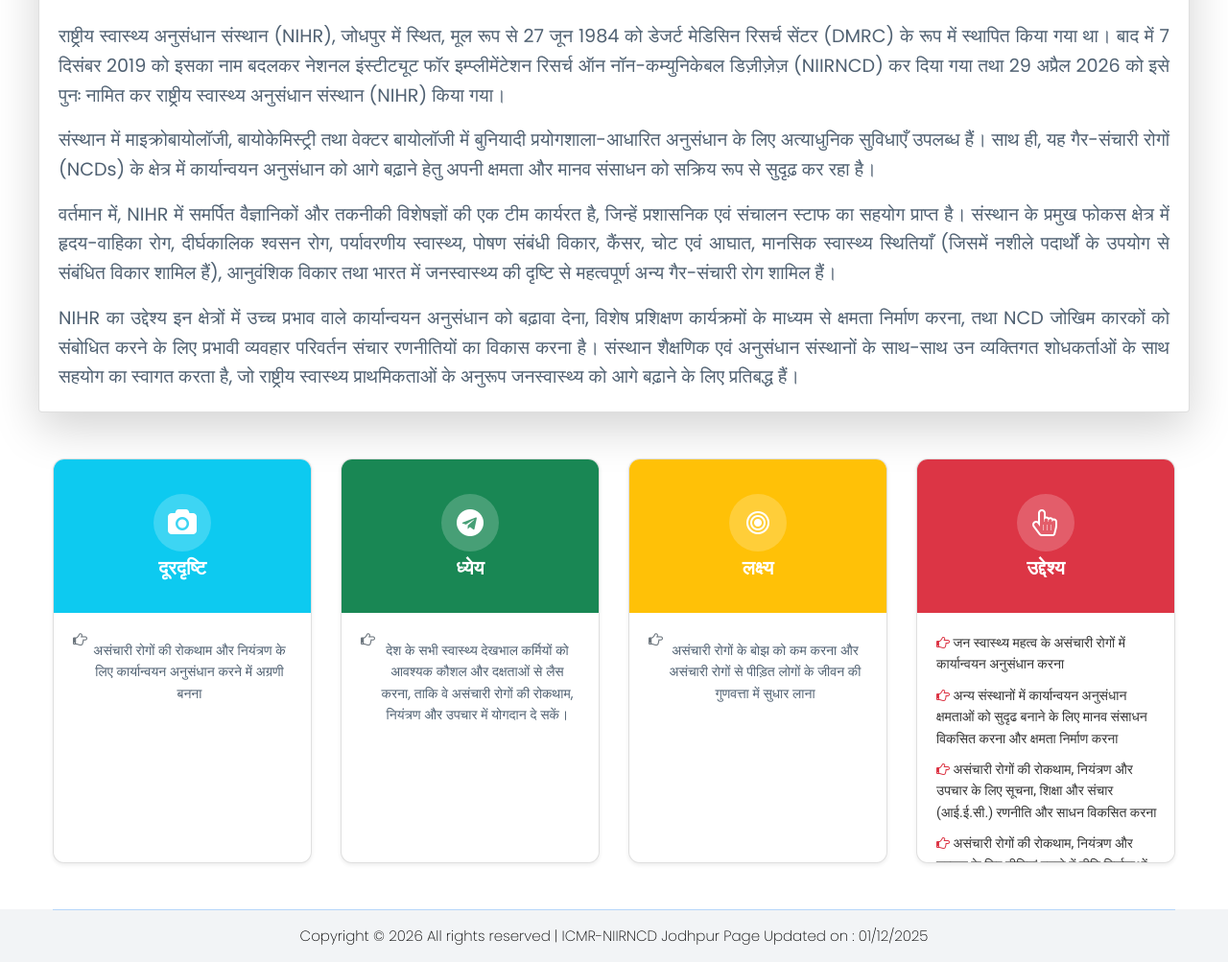
After one commit to manishparj/nihrjodhpur, a PHP site: page /habout-nihr.php in a window 1280 px wide. The commit adds this page. Shown: the part 1367-2370 px from the top of the page at 96% size. Run offline with PHP 8.4, Linux system fonts and the light colour scheme; data comes from the database, SQL or seed files in the repository; some libraries are stand-ins or nearby versions; some web fonts are replaced.

Commit message:
Initial commit NIHR renaming header & about hindex

```diff
--- a/config/hheader.php
+++ b/config/hheader.php
@@ -5,8 +5,6 @@
             <div class="container h-100">
                 <div class="row h-100 align-items-center">
                     <div class="col-12 justify-content-between px-1" style="line-height: 25px;">
-
-
 
                         <!-- top-bar Area -->
 
@@ -22,10 +20,9 @@
 
                             </select></span>
 
-
                         <span><a class="f-right px-1" style="font-size: 0.88em;color: #333;" href="screen-reader-help.php">/ Screen Reader Access /</a></span>
                         <span class="f-right border-1">
-                        <button id="btn1" class="border-0 btn-default " style="color:#000 ;">A+</button> &nbsp;
+                            <button id="btn1" class="border-0 btn-default " style="color:#000 ;">A+</button> &nbsp;
                             <button id="btn2" class="border-0 btn-default" style="color:#000 ;">A</button> &nbsp;
                             <button id="btn3" class="border-0 btn-default" style="color:#000 ;">A-</button> &nbsp;
 
@@ -37,20 +34,14 @@
 
         <div class="mid-header-area">
             <div class="container-fluid">
-                <div class="row align-middle">
+                <div class="row">
                     <div class="col-4 text-right">
-                        <a href="hindex.php"><img src="assets/img/logo/logo3.jpg" alt=""></a>
+                        <a href="index.php"><img src="assets/img/logo/nihrlogo.png" alt=""></a>
                     </div>
-                    <div class="col-5 text-right">
-                        <h4 class="text-right font-weight-bold" style="color:#003679 ;">राष्ट्रीय असंचारी रोग कार्यान्वयन अनुसंधान संस्थान,
-                            जोधपुर<br></h4>
-                        <h6 class="text-right" style="font-size:0.9rem!important">National Institute for Implementation Research on
-                            Non-Communicable Diseases, Jodhpur</h6>
-                    </div>
-                    <div class="col-3">
-                        <img src="assets/img/logo/logo75.png" alt="" style="height:80px ;">
-                        <img src="assets/img/logo/g20-2023-india-logo.png" alt="g20-2023-india-logo" style="height:80px;"/>
-
+                   <div class="col-6 text-right d-flex flex-column justify-content-center">
+                        <h4 class="text-right font-weight-bold" style="color:#003679 ;letter-spacing: 3px;
+    font-size: 1.8rem;">राष्ट्रीय स्वास्थ्य अनुसंधान संस्थान, जोधपुर<br></h4>
+                        <h6 class="text-right font-weight-bold" style="font-size:1.6rem!important;letter-spacing: 3px;">National Institute of Health Research, Jodhpur</h6>
                     </div>
                 </div>
             </div>
@@ -77,17 +68,22 @@
                             </div>
 
                             <!-- Nav Start -->
-                            <div class="classynav" style="font-size: 0.8rem;">
+                            <div class="classynav">
                                 <ul>
                                     <li><a href="hindex.php">मुखपृष्ठ</a></li>
                                     <li><a href="#">हमारे बारे में</a>
                                         <ul class="dropdown" style="width: 350px;">
-                                            <li><a href="habout-niirncd.php">ICMR-NIIRNCD के बारे में</a></li>
+                                            <li><a href="habout-nihr.php">ICMR-NIHR के बारे में</a></li>
                                             <li><a href="hdgicmr.php">महानिदेशक ICMR के बारे में </a></li>
                                             <!-- <li><a href="haspaintalchair.php">Dr. A. S. Paintal Distinguished Scientist Chair</a></li> -->
                                             <li><a href="habout-director.php">निदेशक के बारे में</a></li>
                                             <li><a href="habout-mrhrubk.php">क्षेत्र इकाई</a></li>
                                             <li><a href="hour-team.php">हमारी टीम</a></li>
+                                            <li><a href="organogram.php">हमारा ऑर्गनोग्राम</a></li>
+                                            <li><a href="committee.php">हमारी समिति</a></li>
+                                            <li><a href="leadership.php">नेतृत्व से मिलें</a></li>
+                                            <li><a href="former-directors.php">
+पूर्व निदेशक</a></li>
                                         </ul>
                                     </li>
                                     <li><a href="#">अनुसंधान</a>
@@ -105,21 +101,26 @@
                                     </li>
                                     <li><a href="hevents.php">कार्यक्रम</a>
                                     </li>
-                                    <li><a href="#">सम्बंधित बंध</a>
+                                    <li><a href="#">मीडिया</a>
+                                    <ul class="dropdown" style="width: 180px;">
+                                            <li><a href="photogallery.php">फोटो गैलरी</a></li>
+                                        </ul>
+                                    </li>
+                                    <li><a href="#">Links</a>
                                     <ul class="dropdown" style="width: 350px;">
                                              <li><a href="http://www.icmr.gov.in/">भारतीय आयुर्विज्ञान अनुसंधान परिषद&nbsp;<i class="fa fa-external-link"></i></a></li>
                                             <li><a href="http://www.dhr.gov.in/">स्वास्थ्य अनुसंधान विभाग &nbsp;<i class="fa fa-external-link"></i></a></li>
                                             <li><a href="https://www.mohfw.gov.in/">स्वास्थ्य और परिवार कल्याण विभाग&nbsp;<i class="fa fa-external-link"></i></a></li>
+                                            <li><a href="calendar.php">कैलेंडर 2026</a></li>
 
                                         </ul>
                                     </li>
-                                    <li><a href="#">मीडिया</a>
+                                    <li><a href="#">संपर्क</a>
                                     <ul class="dropdown" style="width: 180px;">
-                                            <li><a href="hphotogallery.php">फोटो गैलरी</a></li>
-                                            <li><a href="#">विडियो गैलरी</a></li>
+                                            <li><a href="Hcontact.php">संपर्क</a></li>
+                                            <li><a href="directory.php">स्टाफ़ निदेशिका</a></li>
                                         </ul>
                                     </li>
-                                    <li><a href="hcontact.php">संपर्क</a></li>
                                 </ul>
                             </div>
                             <!-- Nav End -->
--- /dev/null
+++ b/habout-nihr.php
@@ -0,0 +1,429 @@
+<?php
+include('config/config.php');
+?>
+<!doctype html>
+<html class="no-js" lang="zxx">
+
+<head>
+    <meta charset="utf-8">
+    <meta http-equiv="x-ua-compatible" content="ie=edge">
+    <title>ICMR-NIHR </title>
+    <meta name="description" content="">
+    <meta name="viewport" content="width=device-width, initial-scale=1">
+
+    <link rel="manifest" href="site.webmanifest">
+    <link rel="shortcut icon" type="image/x-icon" href="assets/img/favicon.ico">
+
+    <!-- CSS here -->
+    <link rel="stylesheet" href="assets/css/bootstrap.min.css">
+    <link rel="stylesheet" href="assets/css/owl.carousel.min.css">
+    <link rel="stylesheet" href="assets/css/flaticon.css">
+    <link rel="stylesheet" href="assets/css/slicknav.css">
+    <link rel="stylesheet" href="assets/css/animate.min.css">
+    <link rel="stylesheet" href="assets/css/magnific-popup.css">
+    <link rel="stylesheet" href="assets/css/fontawesome-all.min.css">
+    <link rel="stylesheet" href="assets/css/themify-icons.css">
+    <link rel="stylesheet" href="assets/css/slick.css">
+    <link rel="stylesheet" href="assets/css/nice-select.css">
+    <link rel="stylesheet" href="assets/css/style.css">
+    <link rel="stylesheet" href="stylenav.css">
+    <link rel="stylesheet" href="assets/datatables/dataTables.bootstrap4.css">
+    <style>
+                    /* FORCE SAME HEIGHT FOR ALL TILE CARDS */
+            .tile-card {
+                display: flex;
+                flex-direction: column;
+                height: 100%;
+            }
+
+            /* HEADER FIXED HEIGHT */
+            .tile-card .card-header {
+                min-height: 160px;
+                display: flex;
+                flex-direction: column;
+                align-items: center;
+                justify-content: center;
+            }
+
+            /* BODY STRETCH */
+            .tile-card .card-body {
+                flex-grow: 1;
+                display: flex;
+                align-items: flex-start;
+                font-size: 0.95rem;
+                line-height: 1.8;
+            }
+
+            /* OBJECTIVE LIST SPACING */
+            .tile-card ul li {
+                margin-bottom: 10px;
+            }
+
+            /* MOBILE SAFE */
+            @media (max-width: 768px) {
+                .tile-card .card-header {
+                    min-height: auto;
+                }
+            }
+
+                .tile-card {
+                transition: transform 0.3s ease, box-shadow 0.3s ease;
+            }
+
+            .tile-card:hover {
+                transform: translateY(-8px);
+                box-shadow: 0 10px 25px rgba(0,0,0,0.15);
+            }
+
+            .card-header h5 {
+                font-weight: 600;
+            }
+            /* ICMR THEME */
+            :root {
+                --icmr-blue: #0b5ed7;
+                --icmr-green: #198754;
+                --icmr-teal: #0dcaf0;
+                --icmr-warning: #ffc107;
+                --icmr-danger: #dc3545;
+            }
+
+            /* CARD ANIMATION */
+            .tile-card {
+                border-radius: 16px;
+                overflow: hidden;
+                transition: all 0.35s ease;
+                animation: fadeUp 0.8s ease forwards;
+                opacity: 0;
+            }
+
+            .tile-card:hover {
+                transform: translateY(-10px);
+                box-shadow: 0 15px 35px rgba(0,0,0,0.2);
+            }
+
+            /* FADE-UP EFFECT */
+            @keyframes fadeUp {
+                from {
+                    opacity: 0;
+                    transform: translateY(25px);
+                }
+                to {
+                    opacity: 1;
+                    transform: translateY(0);
+                }
+            }
+
+            /* HEADER STYLING */
+            .tile-card .card-header {
+                text-align: center;
+                padding: 25px 15px;
+                border-bottom: none;
+            }
+
+            /* ICON BADGE */
+            .icon-badge {
+                width: 60px;
+                height: 60px;
+                border-radius: 50%;
+                display: inline-flex;
+                align-items: center;
+                justify-content: center;
+                font-size: 26px;
+                margin-bottom: 10px;
+                background: rgba(255,255,255,0.2);
+                transition: transform 0.3s ease;
+            }
+
+            /* ICON HOVER EFFECT */
+            .tile-card:hover .icon-badge {
+                transform: scale(1.15);
+            }
+
+            /* BODY TEXT */
+            .tile-card .card-body {
+                font-size: 15px;
+                color: #333;
+            }
+
+            /* IMAGE ENHANCEMENT */
+            .card-img-top {
+                border-radius: 14px;
+                transition: transform 0.4s ease;
+            }
+
+            .card-img-top:hover {
+                transform: scale(1.03);
+            }
+
+            /* RESPONSIVE FIXES */
+            @media (max-width: 768px) {
+                .tile-card {
+                    margin-bottom: 20px;
+                }
+            }
+.tile-card {
+  border-radius: 12px;
+  transition: all 0.3s ease;
+}
+
+.tile-card:hover {
+  transform: translateY(-6px);
+  box-shadow: 0 12px 25px rgba(0,0,0,0.12);
+}
+
+.icon-badge {
+  font-size: 28px;
+  margin-bottom: 5px;
+}
+
+.card-body p,
+.card-body li {
+  font-size: 14px;
+  line-height: 1.6;
+}
+
+.objective-scroll {
+  max-height: 260px;
+  overflow-y: auto;
+  padding-right: 8px;
+}
+
+/* subtle scrollbar */
+.objective-scroll::-webkit-scrollbar {
+  width: 6px;
+}
+.objective-scroll::-webkit-scrollbar-thumb {
+  background: #ccc;
+  border-radius: 10px;
+}
+
+
+    </style>
+
+</head>
+
+<body id="bg">
+
+    <!-- Preloader Start -->
+    <div id="preloader-active">
+        <div class="preloader d-flex align-items-center justify-content-center">
+            <div class="preloader-inner position-relative">
+                <div class="preloader-circle"></div>
+                <div class="preloader-img pere-text">
+                    <img src="assets/img/logo/loaderlogo.jpg" alt="">
+                </div>
+            </div>
+        </div>
+    </div>
+    <!-- Preloader Start -->
+
+    <?php include('config/hheader.php'); ?>
+
+
+    <main>
+
+        <!-- slider Area Start-->
+        <div class="slider-area">
+            <!-- Mobile Menu -->
+            <div class="single-slider slider-height2 d-flex align-items-center" style="background-image:url(assets/img/hero/services_hero.jpg);">
+                <div class="container">
+                    <div class="row">
+                        <div class="col-xl-12">
+                            <div class="hero-cap text-center">
+                                <h2>About ICMR-NIHR Jodhpur</h2>
+                            </div>
+                        </div>
+                    </div>
+                </div>
+            </div>
+        </div>
+        <!-- slider Area End-->
+
+       <section class="my-5">
+    <div class="container">
+        <div class="row">
+            <div class="card col-lg-12 text-center shadow-lg" style="padding: 0">
+                <div class="card-header bg-primary text-white" style="background-color: #134b8a !important;">
+                    <h4 class="font-weight-bold">
+                        राष्ट्रीय स्वास्थ्य अनुसंधान संस्थान, जोधपुर
+                    </h4>
+                    <h5>New Pali Road, Jodhpur</h5>
+                </div>
+
+                <div class="card-body">
+                    <img class="card-img-top img-fluid rounded mb-4"
+                         src="assets/img/about/building.jpg"
+                         alt="Card image cap">
+
+                    <p id="bg1" class="card-text text-justify " style="font-size: larger;">
+                        राष्ट्रीय स्वास्थ्य अनुसंधान संस्थान (NIHR), जोधपुर में स्थित, मूल रूप से 27 जून 1984 को डेजर्ट मेडिसिन रिसर्च सेंटर (DMRC) के रूप में स्थापित किया गया था। बाद में 7 दिसंबर 2019 को इसका नाम बदलकर नेशनल इंस्टीट्यूट फॉर इम्प्लीमेंटेशन रिसर्च ऑन नॉन-कम्युनिकेबल डिज़ीज़ेज़ (NIIRNCD) कर दिया गया तथा 29 अप्रैल 2026 को इसे पुनः नामित कर राष्ट्रीय स्वास्थ्य अनुसंधान संस्थान (NIHR) किया गया।
+                         </p>
+                    <p id="bg1" class="card-text text-justify " style="font-size: larger;">
+                        संस्थान में माइक्रोबायोलॉजी, बायोकेमिस्ट्री तथा वेक्टर बायोलॉजी में बुनियादी प्रयोगशाला-आधारित अनुसंधान के लिए अत्याधुनिक सुविधाएँ उपलब्ध हैं। साथ ही, यह गैर-संचारी रोगों (NCDs) के क्षेत्र में कार्यान्वयन अनुसंधान को आगे बढ़ाने हेतु अपनी क्षमता और मानव संसाधन को सक्रिय रूप से सुदृढ़ कर रहा है।
+                    </p>
+                    <p id="bg1" class="card-text text-justify " style="font-size: larger;">
+                        वर्तमान में, NIHR में समर्पित वैज्ञानिकों और तकनीकी विशेषज्ञों की एक टीम कार्यरत है, जिन्हें प्रशासनिक एवं संचालन स्टाफ का सहयोग प्राप्त है। संस्थान के प्रमुख फोकस क्षेत्र में हृदय-वाहिका रोग, दीर्घकालिक श्वसन रोग, पर्यावरणीय स्वास्थ्य, पोषण संबंधी विकार, कैंसर, चोट एवं आघात, मानसिक स्वास्थ्य स्थितियाँ (जिसमें नशीले पदार्थों के उपयोग से संबंधित विकार शामिल हैं), आनुवंशिक विकार तथा भारत में जनस्वास्थ्य की दृष्टि से महत्वपूर्ण अन्य गैर-संचारी रोग शामिल हैं।
+                    </p>
+                    <p id="bg1" class="card-text text-justify " style="font-size: larger;">
+                        NIHR का उद्देश्य इन क्षेत्रों में उच्च प्रभाव वाले कार्यान्वयन अनुसंधान को बढ़ावा देना, विशेष प्रशिक्षण कार्यक्रमों के माध्यम से क्षमता निर्माण करना, तथा NCD जोखिम कारकों को संबोधित करने के लिए प्रभावी व्यवहार परिवर्तन संचार रणनीतियों का विकास करना है। संस्थान शैक्षणिक एवं अनुसंधान संस्थानों के साथ-साथ उन व्यक्तिगत शोधकर्ताओं के साथ सहयोग का स्वागत करता है, जो राष्ट्रीय स्वास्थ्य प्राथमिकताओं के अनुरूप जनस्वास्थ्य को आगे बढ़ाने के लिए प्रतिबद्ध हैं।
+                    </p>
+                </div>
+            </div>
+        </div>
+    </div>
+</section>
+
+<section class="my-5">
+    <div class="container">
+        <div class="row g-4 align-items-stretch">
+
+            <!-- Vision -->
+            <div class="col-lg-3 col-md-6 col-sm-12">
+                <div class="card h-100 shadow-sm tile-card text-center">
+                    <div class="card-header text-white" style="background:var(--icmr-teal);">
+                        <div class="icon-badge"><i class="fa fa-camera"></i></div>
+                        <h5 class="mb-0">दूरदृष्टि</h5>
+                    </div>
+                    <div class="card-body">
+                        <i class="fa fa-hand-point-right text-muted"></i>
+                        <p class="mt-2 mb-0">
+                            असंचारी रोगों की रोकथाम और नियंत्रण के लिए कार्यान्वयन अनुसंधान करने में अग्रणी बनना
+                        </p>
+                    </div>
+                </div>
+            </div>
+
+            <!-- Mission -->
+            <div class="col-lg-3 col-md-6 col-sm-12">
+                <div class="card h-100 shadow-sm tile-card text-center">
+                    <div class="card-header text-white" style="background:var(--icmr-green);">
+                        <div class="icon-badge"><i class="fa fa-telegram"></i></div>
+                        <h5 class="mb-0">ध्येय</h5>
+                    </div>
+                    <div class="card-body">
+                        <i class="fa fa-hand-point-right text-muted"></i>
+                        <p class="mt-2 mb-0">
+                            देश के सभी स्वास्थ्य देखभाल कर्मियों को आवश्यक कौशल और दक्षताओं से लैस करना, ताकि वे असंचारी रोगों की रोकथाम, नियंत्रण और उपचार में योगदान दे सकें।
+                        </p>
+                    </div>
+                </div>
+            </div>
+
+            <!-- Goal -->
+            <div class="col-lg-3 col-md-6 col-sm-12">
+                <div class="card h-100 shadow-sm tile-card text-center">
+                    <div class="card-header text-white" style="background:var(--icmr-warning);">
+                        <div class="icon-badge"><i class="fa fa-bullseye"></i></div>
+                        <h5 class="mb-0">लक्ष्य</h5>
+                    </div>
+                    <div class="card-body">
+                        <i class="fa fa-hand-point-right text-muted"></i>
+                        <p class="mt-2 mb-0">
+                            असंचारी रोगों के बोझ को कम करना और असंचारी रोगों से पीड़ित लोगों के जीवन की गुणवत्ता में सुधार लाना
+                        </p>
+                    </div>
+                </div>
+            </div>
+
+            <!-- Objective -->
+            <div class="col-lg-3 col-md-6 col-sm-12">
+                <div class="card h-100 shadow-sm tile-card">
+                    <div class="card-header text-white text-center" style="background:var(--icmr-danger);">
+                        <div class="icon-badge"><i class="fa fa-hand-pointer"></i></div>
+                        <h5 class="mb-0">उद्देश्य</h5>
+                    </div>
+
+                    <!-- Scrollable body keeps symmetry -->
+                    <div class="card-body objective-scroll">
+                        <ul class="list-unstyled mb-0">
+                            <li><i class="fa fa-hand-point-right text-danger"></i> जन स्वास्थ्य महत्व के असंचारी रोगों में कार्यान्वयन अनुसंधान करना</li>
+                            <li><i class="fa fa-hand-point-right text-danger"></i> अन्य संस्थानों में कार्यान्वयन अनुसंधान क्षमताओं को सुदृढ बनाने के लिए मानव संसाधन विकसित करना और क्षमता निर्माण करना</li>
+                            <li><i class="fa fa-hand-point-right text-danger"></i> असंचारी रोगों की रोकथाम, नियंत्रण और उपचार के लिए सूचना, शिक्षा और संचार (आई.ई.सी.) रणनीति और साधन विकसित करना</li>
+                            <li><i class="fa fa-hand-point-right text-danger"></i> असंचारी रोगों की रोकथाम, नियंत्रण और उपचार के लिए नीतियां बनाने में नीति निर्माताओं और योजनाकारों को सिफारिशें प्रदान करना</li>
+                            <li><i class="fa fa-hand-point-right text-danger"></i>असंचारी रोगों की रोकथाम, नियंत्रण और उपचार के लिए अभिनव समाधान विकसित करने हेतु अन्य संस्थानों, एजेंसियों और व्यक्तियों के साथ सहभागिता करना</li>
+                            <li><i class="fa fa-hand-point-right text-danger"></i>संचारी रोगों और गैर-संचारी रोगों के बीच एक इंटरफेस बनाना</li>
+                        </ul>
+                    </div>
+                </div>
+            </div>
+
+        </div>
+    </div>
+</section>
+
+    </main>
+    <footer>
+        <!-- Footer Start-->
+
+        <!-- footer-bottom aera -->
+        <?php include('./config/footer.php'); ?>
+
+        <!-- Footer End-->
+    </footer>
+
+    <!-- JS here -->
+
+    <!-- All JS Custom Plugins Link Here here -->
+    <script src="./assets/js/vendor/modernizr-3.5.0.min.js"></script>
+
+    <!-- Jquery, Popper, Bootstrap -->
+    <script src="./assets/js/vendor/jquery-1.12.4.min.js"></script>
+    <script src="./assets/js/popper.min.js"></script>
+    <script src="./assets/js/bootstrap.min.js"></script>
+    <!-- Jquery Mobile Menu -->
+    <script src="./assets/js/jquery.slicknav.min.js"></script>
+
+    <!-- Jquery Slick , Owl-Carousel Plugins -->
+    <script src="./assets/js/owl.carousel.min.js"></script>
+    <script src="./assets/js/slick.min.js"></script>
+
+    <!-- One Page, Animated-HeadLin -->
+    <script src="./assets/js/wow.min.js"></script>
+    <script src="./assets/js/animated.headline.js"></script>
+    <script src="./assets/js/jquery.magnific-popup.js"></script>
+
+    <!-- Scrollup, nice-select, sticky -->
+    <script src="./assets/js/jquery.scrollUp.min.js"></script>
+    <script src="./assets/js/jquery.nice-select.min.js"></script>
+    <script src="./assets/js/jquery.sticky.js"></script>
+
+    <!-- contact js -->
+    <script src="./assets/js/contact.js"></script>
+    <script src="./assets/js/jquery.form.js"></script>
+    <script src="./assets/js/jquery.validate.min.js"></script>
+    <script src="./assets/js/mail-script.js"></script>
+    <script src="./assets/js/jquery.ajaxchimp.min.js"></script>
+
+    <!-- Jquery Plugins, main Jquery -->
+    <script src="./assets/js/jquery-2.2.4.min.js"></script>
+    <script src="./assets/js/plugins.js"></script>
+    <script src="./assets/js/main.js"></script>
+    <script src="./assets/js/active.js"></script>
+
+    <script src="./assets/js/datatables-demo.js"></script>
+    <script src="./assets/datatables/jquery.dataTables.min.js"></script>
+    <script src="./assets/datatables/dataTables.bootstrap4.min.js"></script>
+    <script>
+		$(document).ready(function() {
+			$('#btn1').click(function() {
+				$("#bg").css("fontSize", "18px");
+                $(".card-text").css("fontSize", "18px");
+			});
+
+            $('#btn2').click(function() {
+				$("#bg").css("fontSize", "16px");
+                $(".card-text").css("fontSize", "16px");
+			});
+
+			$('#btn3').click(function() {
+				$("#bg").css("fontSize", "13px");
+                $(".card-text").css("fontSize", "13px");
+			});
+
+
+		});
+	</script>
+
+</body>
+
+</html>
```
Also changed, not shown: hindex.php (+13 -12 lines), index.php (+10 -10 lines).
